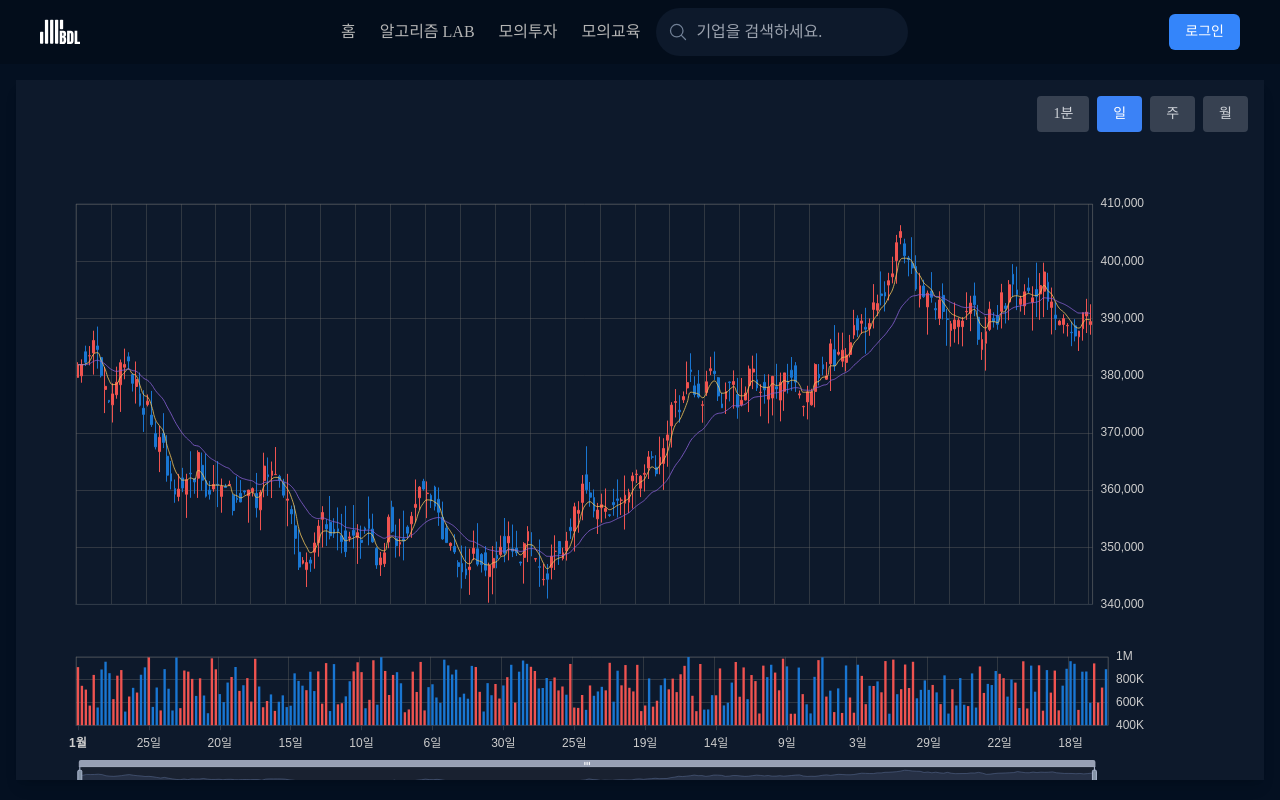
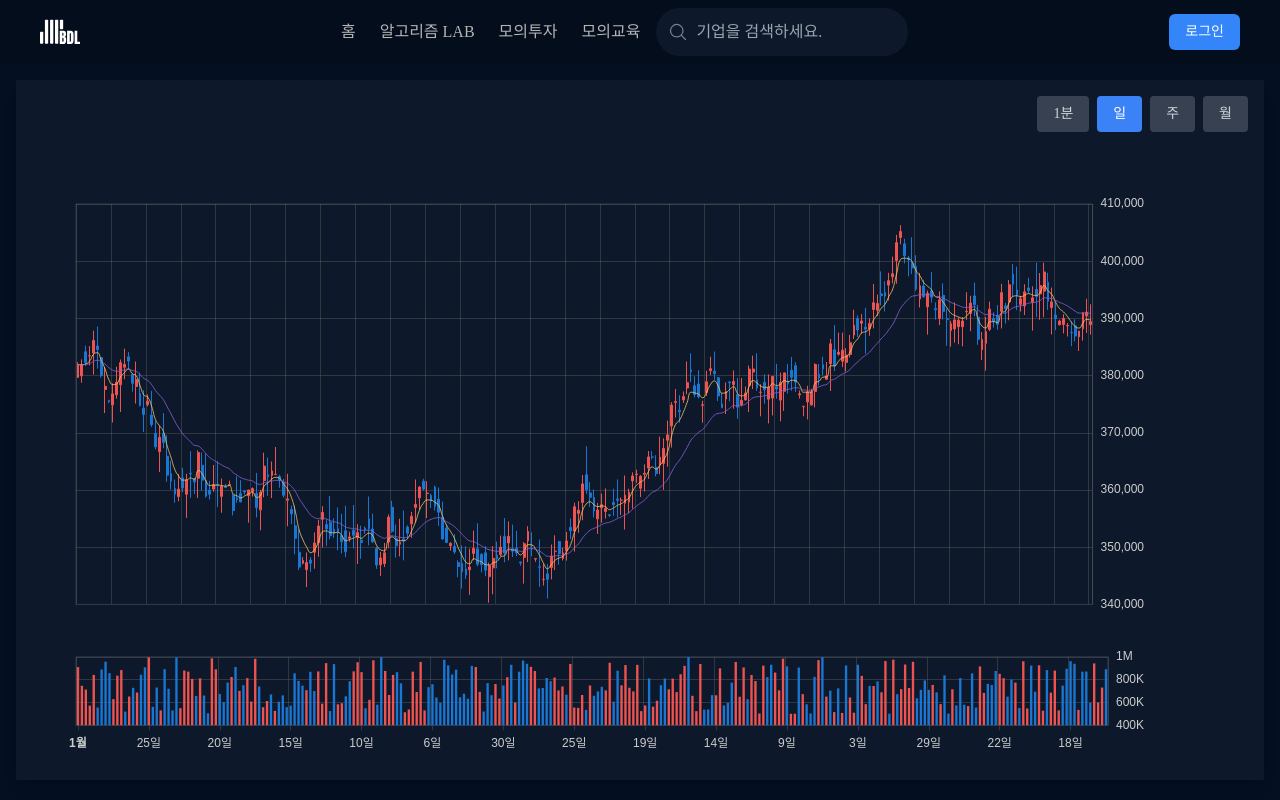
Before and after one commit to dnwnsrb11/BDL-frontend, a React (Vite) app: page / in a window 1280 px wide. Built offline with nearby package versions, Linux system fonts and the light colour scheme; a web font is replaced by a local one.

Commit message:
feat: 그래프 하단 스크롤바 삭제

```diff
--- a/src/components/ui/chart.tsx
+++ b/src/components/ui/chart.tsx
@@ -438,7 +438,7 @@ const ChartComponent: React.FC<ChartComponentProps> = ({ width = 900, height = 7
       {
         type: 'slider' as const,
         xAxisIndex: [0, 1],
-        show: true,
+        show: false,
         height: 20,
         bottom: 0,
         start: 0,
@@ -514,7 +514,10 @@ const ChartComponent: React.FC<ChartComponentProps> = ({ width = 900, height = 7
   };
 
   return (
-    <div className="flex h-full w-full flex-col" style={{ backgroundColor: '#0D192B' }}>
+    <div
+      className="flex h-full w-full flex-col overflow-hidden"
+      style={{ backgroundColor: '#0D192B' }}
+    >
       <div className="mb-4 flex items-center gap-4 p-4 text-sm text-white">
         <div className="flex items-center gap-2 ml-auto">
           <button
```
